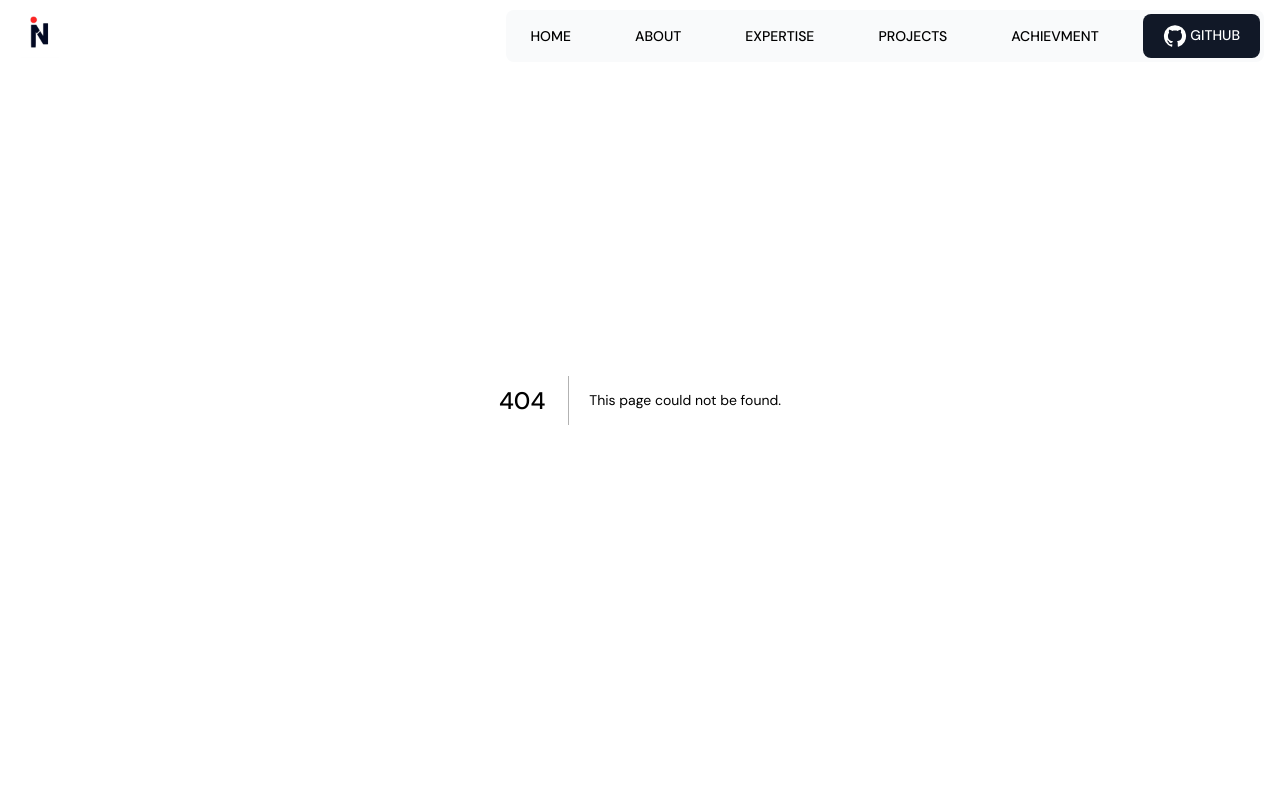
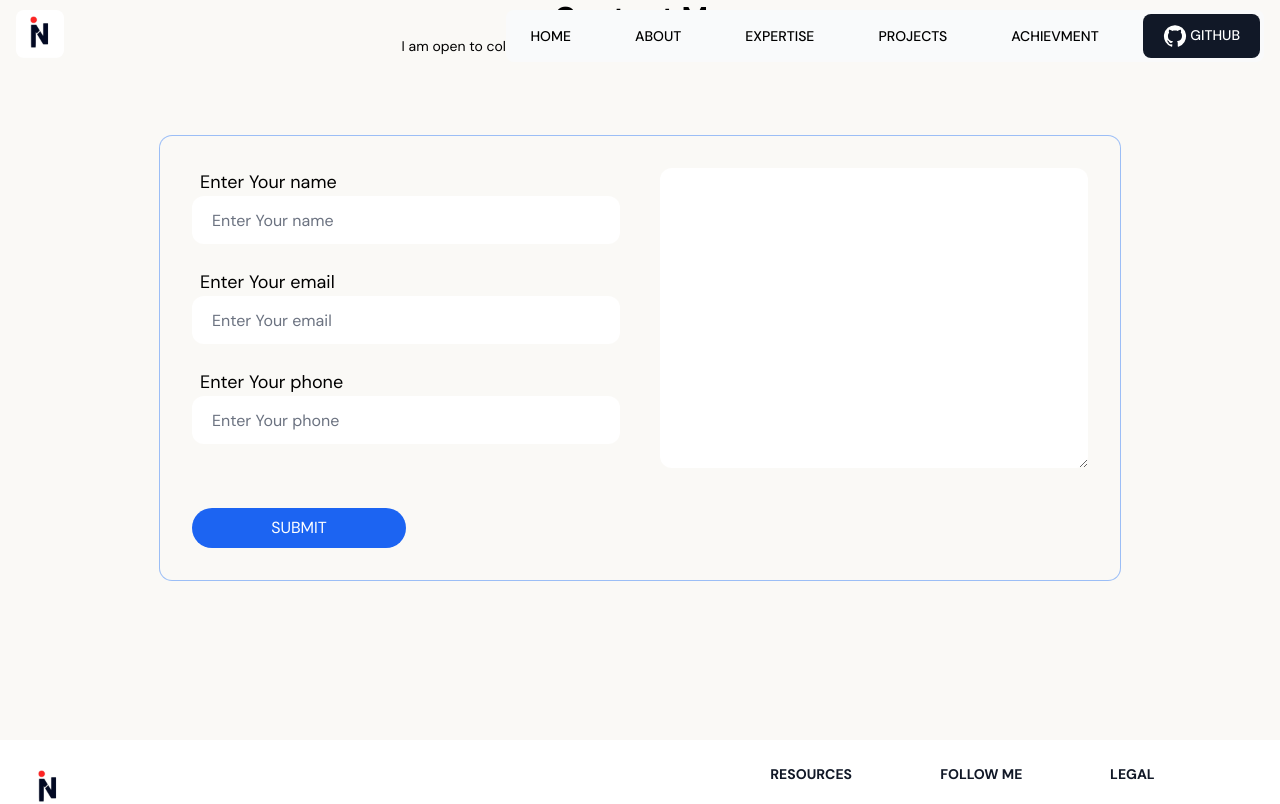
Before and after one commit to ImtiazNayeemShawon/Imtiaz-Nayeem-Shawon, a Next.js app: page /Contactme in a window 1280 px wide. Before the commit this address had no page. Shown: the top 804 px of the page. Built offline with nearby package versions, Linux system fonts and the light colour scheme.

Commit message:
Contact form added

```diff
--- /dev/null
+++ b/pages/Contactme.js
@@ -0,0 +1,43 @@
+import React from "react";
+
+export default function Contactme() {
+  return (
+    <div className="mx-40 max-sm:mx-5">
+      <h1 className="text-3xl font-semibold capitalize text-center">
+        Contact me{" "}
+      </h1>
+      <p className="text-sm text-center">
+        I am open to collaborating on your project; please feel free to contact
+        me.
+      </p>
+      <div className="grid grid-cols-2 gap-10 place-items-cente mt-20  ring-1 p-8 rounded-xl max-sm:grid-cols-1 max-sm:p-2 max-sm:py-5">
+        <div>
+          <p className="ml-2 text-lg">Enter Your name</p>
+          <input
+            type="text"
+            className="w-full h-12 mb-6 border-0 rounded-xl outline-none  p-5  "
+            placeholder="Enter Your name "
+          />
+          <p className="ml-2 text-lg">Enter Your email</p>
+          <input
+            type="text"
+            className="w-full h-12 mb-6 border-0 rounded-xl outline-none  p-5  "
+            placeholder="Enter Your email"
+          />
+          <p className="ml-2 text-lg">Enter Your phone</p>
+          <input
+            type="text"
+            className="w-full h-12 mb-6 border-0 rounded-xl outline-none  p-5  "
+            placeholder="Enter Your phone"
+          />{" "}
+          <br />
+
+        </div>
+        <textarea className="w-full rounded-xl h-full mb-6 border-0 outline-none  p-5  "></textarea>
+        <button className="px-8 w-[50%] max-sm:w-full py-2 bg-blue-600 text-white rounded-full uppercase">
+            Submit
+          </button>
+      </div>
+    </div>
+  );
+}
--- a/pages/Projects.js
+++ b/pages/Projects.js
@@ -53,16 +53,15 @@ export default function Projects() {
                   src="https://i.ibb.co/dK8RbyR/image.png
                "
                   width={400}
-                  height={400}
+                  height={200}
                   className="hover:scale-105 duration-300 cursor-pointer"
                 />
               </a>
             </div>
             <div className={Styles.Showcase}>
-              <a href="https://imtiaztodo.netlify.app/" target="_blank">
+              <a href="https://fate.ae/" target="_blank">
                 <Image
-                  src="https://i.ibb.co/GWhsKHj/image.png
-               "
+                  src="https://i.ibb.co/ZYWFMKP/image.png"
                   width={400}
                   height={400}
                   className="hover:scale-105 duration-300 cursor-pointer"
--- a/pages/SmallIntro.js
+++ b/pages/SmallIntro.js
@@ -9,19 +9,19 @@ import Image from "next/image";
 export default function SmallIntro() {
   return (
     <div>
-      <div className="shadow-xl bg-slate-200 rounded-2xl mx-44 max-sm:m-0 max-sm:bg-transparent max-sm:shadow-sm">
-        <div class=" mt-44 grid grid-cols-2 max-sm:grid  justify-around max-sm:mt-10">
-          <div className="grid justify-items-center bg-slate-100 rounded-2xl p-10 m-7 w-96 max-sm:text-center  max-sm:m-2 max-sm:w-40 max-sm:p-3">
+      <div className="shadow-xl bg-slate-100 max-sm:bg-slate-50 rounded-2xl mx-44 max-sm:m-0 max-sm:bg-transparent max-sm:shadow-sm">
+        <div class=" mt-44 grid grid-cols-2 max-sm:grid  justify-around max-sm:mt-10 place-items-center">
+          <div className="grid justify-items-center bg-slate-100 max-sm:bg-slate-50 rounded-2xl p-10 m-7 w-96 max-sm:text-center  max-sm:m-2 max-sm:w-40 max-sm:p-3">
             <Image src={Projects} alt="projects" />
             <h1 className="text-xl font-bold text-gray-800 capitalize">
               20+Projects
             </h1>
             <p className="text-left text-gray-500 capitalize text-sm leading-7 max-sm:text-center max-sm:leading-5">
-              I am completed 10+ project
+              I am completed 20+ project
             </p>
           </div>
 
-          <div className="grid justify-items-center bg-slate-100 rounded-2xl p-10 m-7 w-96 max-sm:text-center  max-sm:m-2 max-sm:w-40 max-sm:p-3">
+          <div className="grid justify-items-center bg-slate-100 max-sm:bg-slate-50 rounded-2xl p-10 m-7 w-96 max-sm:text-center  max-sm:m-2 max-sm:w-40 max-sm:p-3">
             <Image src={Client} alt="Client" />
             <h1 className="text-xl font-bold text-gray-800 capitalize">
               11+Client
@@ -33,8 +33,8 @@ export default function SmallIntro() {
           </div>
         </div>
 
-        <div className="grid grid-cols-2  max-sm:p-0">
-          <div className="grid justify-items-center bg-slate-100 rounded-2xl p-10 m-7 w-96 max-sm:p-2 max-sm:text-center  max-sm:m-2 max-sm:w-40">
+        <div className="grid grid-cols-2  max-sm:p-0 place-items-center">
+          <div className="grid justify-items-center bg-slate-100 max-sm:bg-slate-50 rounded-2xl p-10 m-7 w-96 max-sm:p-2 max-sm:text-center  max-sm:m-2 max-sm:w-40">
             <Image src={Org} alt="Org" />
             <h1 className="text-xl font-bold text-gray-800 capitalize max-sm:text-lg">
               7+organization
@@ -44,7 +44,7 @@ export default function SmallIntro() {
               I have worked in 7+ organizations as a web developer.
             </p>
           </div>
-          <div className="grid max-sm:p-3 justify-items-center bg-slate-100 rounded-2xl p-10 m-7 w-96 max-sm:text-center max-sm:w-40 max-sm:m-2">
+          <div className="grid max-sm:p-3 justify-items-center bg-slate-100 max-sm:bg-slate-50 rounded-2xl p-10 m-7 w-96 max-sm:text-center max-sm:w-40 max-sm:m-2">
             <Image src={Experince} alt="Experince" />
 
             <h1 className="text-xl font-bold text-gray-800 capitalize max-sm:text-lg">
@@ -52,7 +52,7 @@ export default function SmallIntro() {
             </h1>
             <p className="text-left text-gray-500 capitalize text-sm leading-7 max-sm:text-center">
               {" "}
-              I have been doing web design for the last 2 years .
+               doing web design for the last 3 years
             </p>
           </div>
         </div>
--- a/pages/expertise.js
+++ b/pages/expertise.js
@@ -106,8 +106,10 @@ export default function expertise() {
         <div className="max-sm:mt-7">
           <div className="flex justify-around">
             <button
-              onClick={() => setToggle(!toggle)}
-              className="text-lg mainfont font-semibold bg-gray-100 px-10 py-4 focus:outline  outline-gray-800 outline-1 rounded-lg flex justify-around default:outline"
+              onClick={() => setToggle(true)}
+              className={`text-lg mainfont font-semibold bg-gray-100 px-10 py-4  rounded-lg flex justify-around ${
+                !toggle ? "" : "ring-2"
+              }`}
             >
               Skills
               <svg
@@ -126,8 +128,10 @@ export default function expertise() {
               </svg>
             </button>
             <button
-              onClick={() => setToggle(!toggle)}
-              className="text-lg mainfont font-semibold bg-gray-100 px-10 py-4 focus:outline  outline-gray-800 outline-1 rounded-lg flex justify-around"
+              onClick={() => setToggle(false)}
+              className={`text-lg mainfont font-semibold bg-gray-100 px-10 py-4  rounded-lg flex justify-around ${
+                toggle ? "" : "ring-2"
+              }`}
             >
               Experince
               <svg
@@ -146,7 +150,7 @@ export default function expertise() {
               </svg>
             </button>
           </div>
-          {toggle ? <div>{experince}</div> : <div> {expertise}</div>}
+          {toggle ? <div> {expertise}</div> : <div>{experince}</div>}
         </div>
       </div>
     </React.Fragment>
--- a/pages/index.js
+++ b/pages/index.js
@@ -4,6 +4,7 @@ import Home from "./Home";
 import About from "./About";
 import Expertise from "./expertise";
 import Projects from "./Projects";
+import Contactme from "./Contactme";
 export default function App() {
   return (
     <>
@@ -22,6 +23,7 @@ export default function App() {
           <SmallIntro />
           <Expertise />
           <Projects />
+          <Contactme/>
         </div>
       </div>
     </>
--- a/styles/Projects.module.css
+++ b/styles/Projects.module.css
@@ -1,6 +1,6 @@
 .Projects {
   margin-inline: 7rem;
-  padding-bottom: 20rem;
+  padding-bottom: 10rem;
   margin-top: 10rem;
 }
 
```
